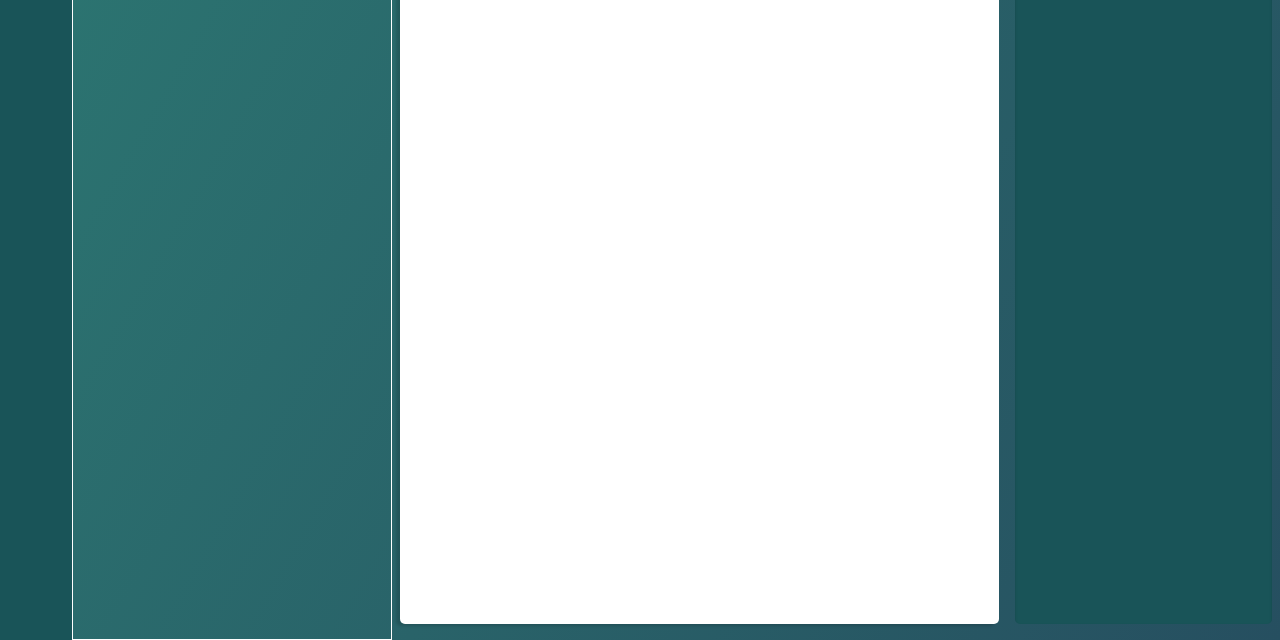
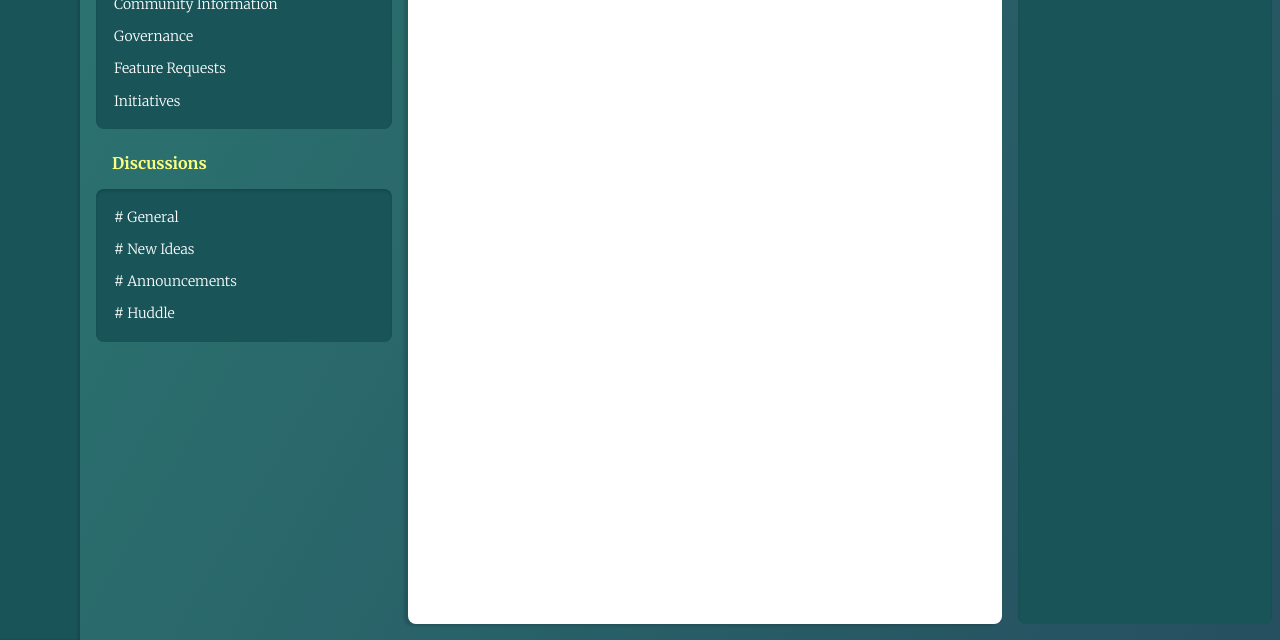
Before and after one commit to elgrimpo/WebApp, a plain HTML site: page index.html in a window 1280 px wide. Shown: the part 160-800 px from the top of the page. Drawn offline with Linux system fonts and the light colour scheme.

Commit message:
Add main navigation items

```diff
--- a/index.html
+++ b/index.html
@@ -5,15 +5,34 @@
     <meta name="viewport" content="width=device-width">
     <title>replit</title>
     <link href="style.css" rel="stylesheet" type="text/css" />
+		<link rel="preconnect" href="https://fonts.googleapis.com">
+		<link rel="preconnect" href="https://fonts.gstatic.com" crossorigin>
+		<link href="https://fonts.googleapis.com/css2?family=Merriweather:ital,wght@0,300;0,400;0,700;0,900;1,300;1,400;1,700;1,900&display=swap" rel="stylesheet">
   </head>
   <body>
     <nav id='communities'>
 			<img src='https://i1.wp.com/www.peace-ed-campaign.org/wp-content/uploads/2016/06/amnesty-international.png?resize=600%2C438&ssl=1'>
 			<img src='https://preview.redd.it/w8c6alvbipr71.jpg?width=960&crop=smart&auto=webp&s=478e09db8ba5b762813a9509e3fb512d04f35df8'>
 		</nav>
-		<nav id='main-nav'></nav>
-		<content>content</content>
-		<aside>aside</aside>
+		<nav id='main-nav'>
+			<content class='dark-box'>Community X</content>
+			<h4>Groups</h4>
+			<ul class='dark-box'>
+				<li>Community Information</li>
+				<li>Governance</li>
+				<li>Feature Requests</li>
+				<li>Initiatives</li>
+			</ul>
+			<h4>Discussions</h4>
+			<ul class='dark-box'>
+				<li># General</li>
+				<li># New Ideas</li>
+				<li># Announcements</li>
+				<li># Huddle</li>
+			</ul>
+		</nav>
+		<content></content>
+		<aside class='dark-box'></aside>
 
   </body>
 </html>
--- a/style.css
+++ b/style.css
@@ -1,7 +1,10 @@
+/* ----------- General ------------ */
+
 * {
 	margin: 0;
 	padding: 0;
 	box-sizing: border-box;
+	font-family: Merriweather;
 }
 
 html {
@@ -14,33 +17,76 @@ body {
 	display: flex;
 }
 
+.dark {
+
+}
+
+.dark-box {
+	background-color: #195458;
+	margin: 16px 8px;
+	box-shadow: inset 0px 2px 3px rgba(0, 0, 0, 0.15);
+	border-radius: 8px;
+}
+
+
+/* ----------- Communities Selector ------------ */
 
 #communities {
 	order: 1;
 	display: block;
-	min-width: 72px;
+	min-width: 80px;
 	height: 100%;
 	background-color: #195458;
-	padding-top: 12px;
+	//padding-top: 10px;
+	box-shadow: inset -2px 0px 3px rgba(0, 0, 0, 0.15);
 }
 
 img {
 	width: 56px;
 	height: 56px;
 	border-radius: 5px;
-	margin: 10px auto;
+	margin: 16px auto;
 	position: relative;
 	display: block;
 }
 
+/* ----------- Main Navigation ------------ */
+
 #main-nav {
 	order: 2;
-	left: 72px;
 	display: block;
 	min-width: 320px;
 	height: 100%;
-	border: 1px solid white;
 }
+
+#main-nav content {
+	width: auto;
+	height: 60px;
+	margin: 16px 6px;
+	padding: 20px 18px;
+	font-weight: bold;
+	color: white;
+}
+
+#main-nav ul {
+	list-style-type: none;
+	padding: 12px 18px;
+	line-height: 2.3;
+	color: white;
+	font-size: 14px;
+	font-weight: lighter;
+}
+
+#main-nav h4 {
+	margin: 24px auto 12px 32px;
+	color: #FAFF80
+}
+
+#main-nav .dark-box {
+	margin: 16px 8px 16px 16px;
+}
+
+/* ----------- Main Content ------------ */
 
 content {
 	order: 3;
@@ -50,17 +96,16 @@ content {
 	background-color: white;
 	margin: 16px 8px;
 	box-shadow: -4px 2px 3px rgba(0, 0, 0, 0.15);
-	border-radius: 5px;
+	border-radius: 8px;
+}
 
-}
+
+/* ----------- Side Panel ------------ */
 
 aside {
 	order: 4;
 	display: block;
 	width: 30%;
 	height: 100% - 32px;
-	background-color: #195458;
-	margin: 16px 8px;
-	box-shadow: inset 0px 2px 3px rgba(0, 0, 0, 0.15);
-	border-radius: 5px;
+
 }
```
